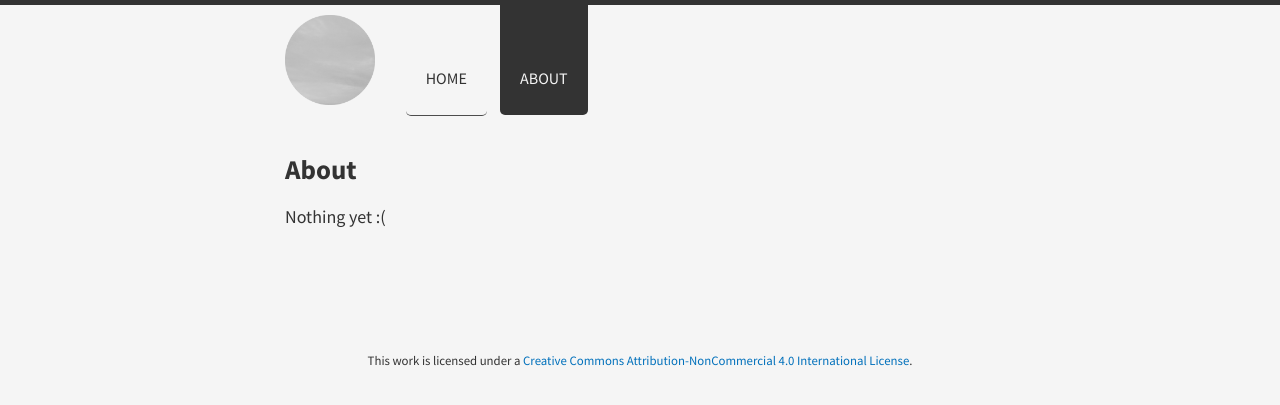
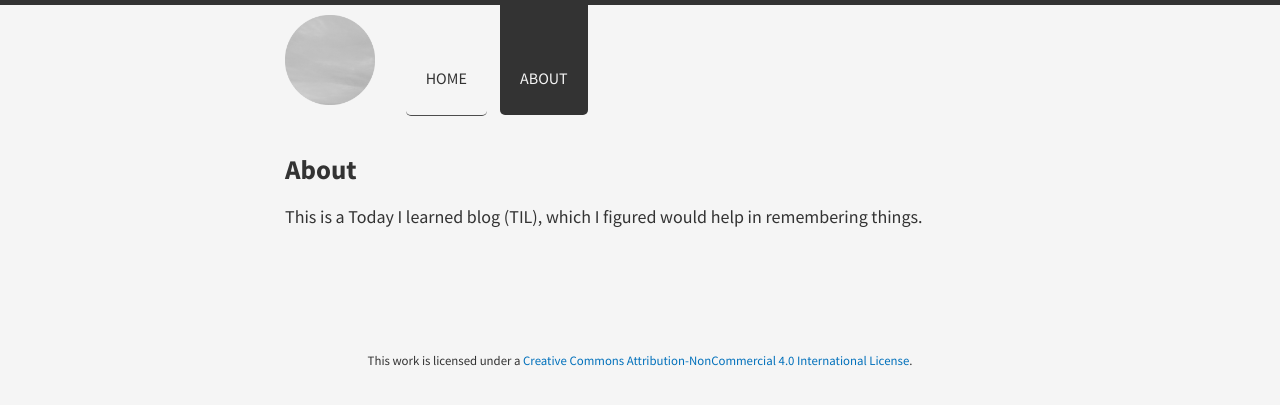
Before and after one commit to deepakvenkat/deepakvenkat.github.io, a Jekyll site: the page built from about/index.md, in a window 1280 px wide. Shown: the top 405 px of the page. Built offline with Jekyll 4.4.1, drawn with Linux system fonts in a browser that asks for light colours; nearby versions of some CDN libraries; Markdown is read by kramdown in place of the engine named in the settings.

Commit message:
Update about.

```diff
--- a/about/index.md
+++ b/about/index.md
@@ -3,4 +3,4 @@ layout: page
 title: About
 ---
 
-Nothing yet :(
+This is a Today I learned blog (TIL), which I figured would help in remembering things.
```
